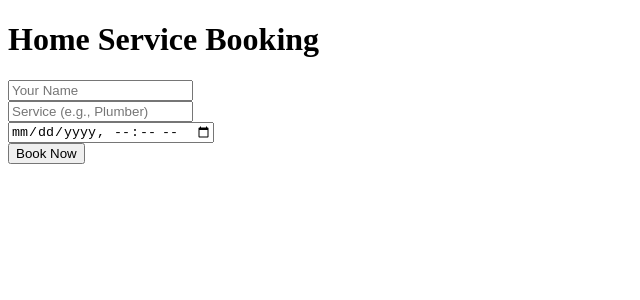
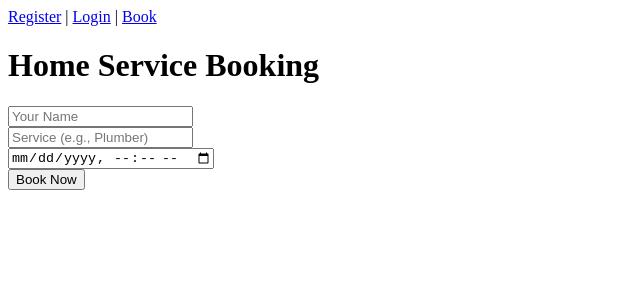
Before and after one commit to cloud-project-2/home-service-app-frontend, a React (Create React App) app: page / in a window 1280 px wide. Shown: the top 300 px of the page, without its empty margins (0-640 px from the left). Built offline with nearby package versions, Linux system fonts and the light colour scheme.

Commit message:
Upodated authentication part added register and login pages

```diff
--- a/package.json
+++ b/package.json
@@ -5,6 +5,7 @@
   "dependencies": {
     "react": "^18.2.0",
     "react-dom": "^18.2.0",
+    "react-router-dom": "^7.7.1",
     "react-scripts": "5.0.1"
   },
   "scripts": {
--- a/src/App.js
+++ b/src/App.js
@@ -1,4 +1,9 @@
 import React, { useState } from 'react';
+import { BrowserRouter as Router, Routes, Route, Link } from 'react-router-dom';
+import Login from './Login';
+import Register from './Register';
+import Booking from './Booking';
+
 
 function App() {
   const [name, setName] = useState('');
@@ -19,6 +24,18 @@ function App() {
 
   return (
     <div>
+      <Router>
+        <nav>
+          <Link to="/register">Register</Link> |{' '}
+          <Link to="/login">Login</Link> |{' '}
+          <Link to="/book">Book</Link>
+        </nav>
+        <Routes>
+          <Route path="/register" element={<Register />} />
+          <Route path="/login" element={<Login />} />
+          <Route path="/book" element={<Booking />} />
+        </Routes>
+      </Router>
       <h1>Home Service Booking</h1>
       <form onSubmit={handleSubmit}>
         <input type="text" placeholder="Your Name" value={name} onChange={e => setName(e.target.value)} required /><br />
```
Also changed, not shown: 1 other file (tests, documents, lock files or other folders).
